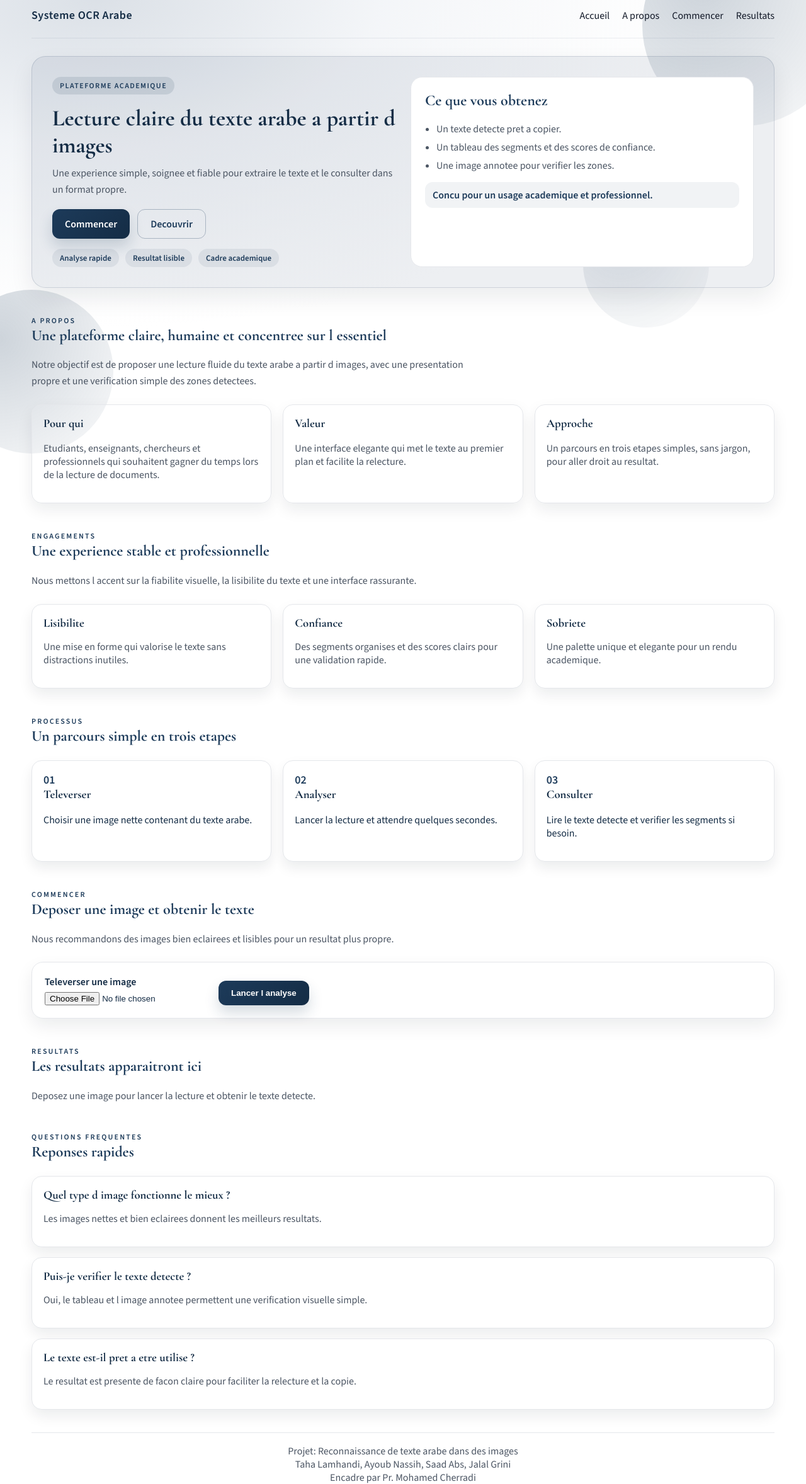
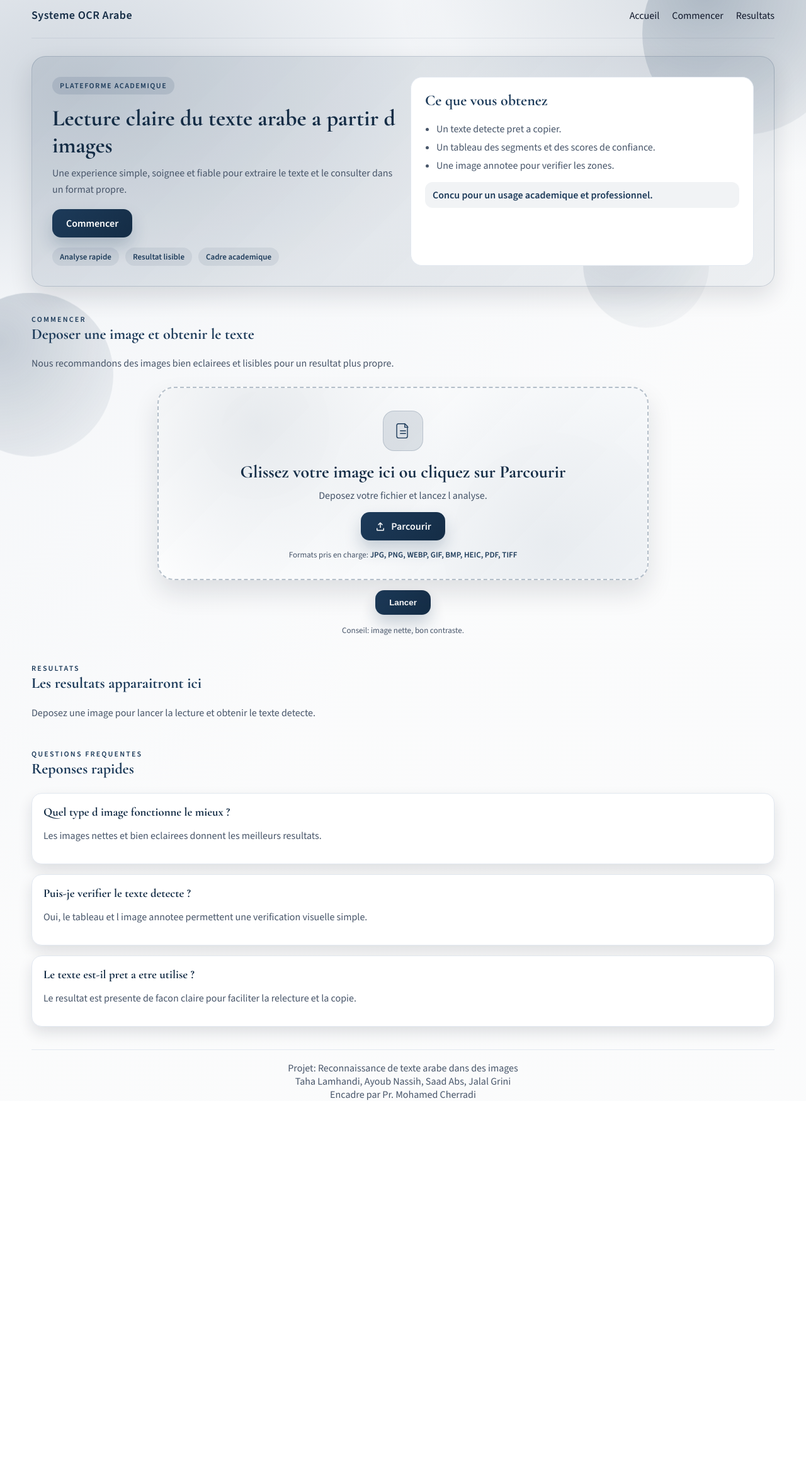
Before and after one commit to TahaLamhandi/Arabic-Darija-OCR-System, a FastAPI app: page / in a window 1280 px wide. Shown: the whole page at 63% size. After the commit the page ends 1747 px from the top, so only its background shows below. Run offline with FastAPI, Linux system fonts and the light colour scheme.

Commit message:
Last Version ever

```diff
--- a/fastapi_app/static/style.css
+++ b/fastapi_app/static/style.css
@@ -1,12 +1,14 @@
 :root {
   --accent: #1d3b5a;
   --accent-strong: #142c45;
-  --accent-soft: rgba(29, 59, 90, 0.08);
-  --ink: #111827;
-  --muted: #4b5563;
-  --line: #e5e7eb;
-  --paper: #f8fafc;
-  --shadow: rgba(15, 23, 42, 0.08);
+  --accent-soft: rgba(29, 59, 90, 0.12);
+  --accent-warm: #1d3b5a;
+  --accent-warm-strong: #142c45;
+  --ink: #0f172a;
+  --muted: #475569;
+  --line: #e2e8f0;
+  --paper: #fbfbf9;
+  --shadow: rgba(15, 23, 42, 0.12);
 }
 
 * {
@@ -18,8 +20,9 @@ body {
   font-family: "Source Sans 3", "Segoe UI", sans-serif;
   color: var(--ink);
   background:
-    radial-gradient(1000px 520px at 12% 0%, rgba(29, 59, 90, 0.12) 0%, rgba(29, 59, 90, 0.02) 45%, #ffffff 100%),
-    linear-gradient(135deg, #f5f7fa 0%, #ffffff 60%);
+    radial-gradient(900px 520px at 88% 0%, rgba(29, 59, 90, 0.14) 0%, rgba(29, 59, 90, 0) 55%),
+    radial-gradient(1000px 620px at 10% 8%, rgba(29, 59, 90, 0.18) 0%, rgba(29, 59, 90, 0.02) 60%),
+    linear-gradient(140deg, #f6f8fb 0%, #ffffff 55%);
 }
 
 .backdrop {
@@ -36,6 +39,7 @@ body {
   background: radial-gradient(circle at 30% 30%, rgba(29, 59, 90, 0.22), rgba(29, 59, 90, 0.02));
   filter: blur(0px);
   color: var(--accent-strong);
+  animation: float 12s ease-in-out infinite;
 }
 
 .orb-1 {
@@ -50,6 +54,7 @@ body {
   height: 260px;
   bottom: 80px;
   left: -80px;
+  animation-delay: -3s;
 }
 
 .orb-3 {
@@ -59,6 +64,7 @@ body {
   right: 12%;
   color: var(--accent-strong);
   opacity: 0.6;
+  animation-delay: -6s;
 }
 
 h1, h2, h3 {
@@ -111,8 +117,8 @@ h2 {
   gap: 24px;
   padding: 32px;
   border-radius: 22px;
-  background: var(--accent-soft);
-  border: 1px solid rgba(29, 59, 90, 0.15);
+  background: linear-gradient(135deg, rgba(29, 59, 90, 0.12), rgba(29, 59, 90, 0.06));
+  border: 1px solid rgba(29, 59, 90, 0.18);
   box-shadow: 0 16px 36px var(--shadow);
 }
 
@@ -307,19 +313,113 @@ h2 {
   color: var(--accent);
 }
 
-.upload-card {
-  background: #ffffff;
-  border-radius: 18px;
-  padding: 20px;
-  border: 1px solid var(--line);
-  box-shadow: 0 12px 28px var(--shadow);
+.upload-section {
+  display: grid;
+  gap: 16px;
 }
 
-.form {
-  display: flex;
+.upload-form {
+  display: grid;
   gap: 16px;
-  flex-wrap: wrap;
-  align-items: end;
+  justify-items: center;
+  position: relative;
+}
+
+.upload-card {
+  width: min(780px, 100%);
+  background: linear-gradient(135deg, rgba(255, 255, 255, 0.98), rgba(248, 250, 252, 0.94));
+  border-radius: 26px;
+  padding: 36px 28px 30px;
+  border: 2px dashed rgba(29, 59, 90, 0.32);
+  box-shadow: 0 20px 40px var(--shadow);
+  position: relative;
+  overflow: hidden;
+  text-align: center;
+}
+
+.upload-card::before {
+  content: "";
+  position: absolute;
+  inset: 0;
+  background: radial-gradient(circle at 20% 20%, rgba(29, 59, 90, 0.1), transparent 45%),
+    radial-gradient(circle at 80% 80%, rgba(29, 59, 90, 0.08), transparent 55%);
+  pointer-events: none;
+}
+
+.doc-icon {
+  width: 64px;
+  height: 64px;
+  border-radius: 18px;
+  display: grid;
+  place-items: center;
+  margin: 0 auto 16px;
+  background: rgba(29, 59, 90, 0.12);
+  color: var(--accent);
+  box-shadow: inset 0 0 0 1px rgba(29, 59, 90, 0.18);
+}
+
+.doc-icon svg {
+  width: 34px;
+  height: 34px;
+}
+
+.upload-card h1 {
+  font-size: 28px;
+  margin-bottom: 10px;
+  color: var(--accent-strong);
+}
+
+.upload-sub {
+  margin: 0 0 16px;
+  color: var(--muted);
+}
+
+.formats {
+  margin: 14px 0 0;
+  font-size: 13px;
+  color: var(--muted);
+}
+
+.format-list {
+  color: var(--accent);
+  font-weight: 600;
+}
+
+.btn-icon {
+  display: inline-flex;
+  width: 18px;
+  height: 18px;
+  margin-right: 8px;
+}
+
+.btn-icon svg {
+  width: 18px;
+  height: 18px;
+}
+
+.btn-submit {
+  padding: 12px 30px;
+}
+
+.upload-note {
+  text-align: center;
+}
+
+.file-input {
+  position: absolute;
+  width: 1px;
+  height: 1px;
+  padding: 0;
+  margin: -1px;
+  overflow: hidden;
+  clip: rect(0, 0, 0, 0);
+  border: 0;
+}
+
+.fine-print {
+  margin: 0;
+  font-size: 13px;
+  color: var(--muted);
 }
 
 .field {
@@ -337,19 +437,39 @@ label {
   background: linear-gradient(135deg, var(--accent), var(--accent-strong));
   color: #ffffff;
   border: none;
-  padding: 12px 20px;
-  border-radius: 12px;
+  padding: 12px 22px;
+  border-radius: 14px;
   font-weight: 600;
   cursor: pointer;
   text-decoration: none;
   display: inline-flex;
   align-items: center;
   justify-content: center;
-  box-shadow: 0 12px 22px rgba(29, 59, 90, 0.18);
+  box-shadow: 0 14px 26px rgba(29, 59, 90, 0.22);
+  transition: transform 0.2s ease, box-shadow 0.2s ease, filter 0.2s ease;
 }
 
 .btn:hover {
-  filter: brightness(0.95);
+  filter: brightness(1.02);
+  transform: translateY(-1px);
+  box-shadow: 0 18px 30px rgba(29, 59, 90, 0.28);
+}
+
+.btn:active {
+  transform: translateY(0);
+}
+
+.btn-primary {
+  background: linear-gradient(135deg, var(--accent), var(--accent-strong));
+}
+
+.btn-upload {
+  background: linear-gradient(135deg, var(--accent-warm), var(--accent-warm-strong));
+  box-shadow: 0 14px 26px rgba(29, 59, 90, 0.24);
+}
+
+.btn-upload:hover {
+  box-shadow: 0 18px 32px rgba(29, 59, 90, 0.3);
 }
 
 .btn.ghost {
@@ -518,6 +638,11 @@ tbody tr:hover {
   to { opacity: 1; transform: translateY(0); }
 }
 
+@keyframes float {
+  0%, 100% { transform: translateY(0); }
+  50% { transform: translateY(14px); }
+}
+
 @media (max-width: 820px) {
   .site-header {
     flex-direction: column;
@@ -529,13 +654,18 @@ tbody tr:hover {
   .hero h1 {
     font-size: 30px;
   }
+  .upload-card {
+    padding: 28px 20px;
+  }
+  .upload-card h1 {
+    font-size: 24px;
+  }
+  .btn-submit {
+    width: min(320px, 100%);
+  }
 }
 
 @media (max-width: 640px) {
-  .form {
-    flex-direction: column;
-    align-items: stretch;
-  }
   .nav {
     gap: 12px;
   }
--- a/fastapi_app/templates/index.html
+++ b/fastapi_app/templates/index.html
@@ -20,7 +20,6 @@
       <div class="brand">Systeme OCR Arabe</div>
       <nav class="nav">
         <a href="#accueil">Accueil</a>
-        <a href="#apropos">A propos</a>
         <a href="#demarrer">Commencer</a>
         <a href="#resultats">Resultats</a>
       </nav>
@@ -33,7 +32,6 @@
         <p class="subtitle">Une experience simple, soignee et fiable pour extraire le texte et le consulter dans un format propre.</p>
         <div class="hero-actions">
           <a class="btn" href="#demarrer">Commencer</a>
-          <a class="btn ghost" href="#apropos">Decouvrir</a>
         </div>
         <div class="hero-pills">
           <span>Analyse rapide</span>
@@ -52,92 +50,46 @@
       </div>
     </section>
 
-    <section id="apropos" class="section fade">
-      <div class="section-head">
-        <span class="eyebrow">A propos</span>
-        <h2>Une plateforme claire, humaine et concentree sur l essentiel</h2>
-        <p>Notre objectif est de proposer une lecture fluide du texte arabe a partir d images, avec une presentation propre et une verification simple des zones detectees.</p>
-      </div>
-      <div class="section-grid">
-        <div class="info-card">
-          <h3>Pour qui</h3>
-          <p>Etudiants, enseignants, chercheurs et professionnels qui souhaitent gagner du temps lors de la lecture de documents.</p>
-        </div>
-        <div class="info-card">
-          <h3>Valeur</h3>
-          <p>Une interface elegante qui met le texte au premier plan et facilite la relecture.</p>
-        </div>
-        <div class="info-card">
-          <h3>Approche</h3>
-          <p>Un parcours en trois etapes simples, sans jargon, pour aller droit au resultat.</p>
-        </div>
-      </div>
-    </section>
-
-    <section class="section fade">
-      <div class="section-head">
-        <span class="eyebrow">Engagements</span>
-        <h2>Une experience stable et professionnelle</h2>
-        <p>Nous mettons l accent sur la fiabilite visuelle, la lisibilite du texte et une interface rassurante.</p>
-      </div>
-      <div class="engagements">
-        <div class="engagement-card">
-          <h3>Lisibilite</h3>
-          <p>Une mise en forme qui valorise le texte sans distractions inutiles.</p>
-        </div>
-        <div class="engagement-card">
-          <h3>Confiance</h3>
-          <p>Des segments organises et des scores clairs pour une validation rapide.</p>
-        </div>
-        <div class="engagement-card">
-          <h3>Sobriete</h3>
-          <p>Une palette unique et elegante pour un rendu academique.</p>
-        </div>
-      </div>
-    </section>
-
-    <section class="section fade">
-      <div class="section-head">
-        <span class="eyebrow">Processus</span>
-        <h2>Un parcours simple en trois etapes</h2>
-      </div>
-      <div class="steps">
-        <div class="step">
-          <div class="step-index">01</div>
-          <h3>Televerser</h3>
-          <p>Choisir une image nette contenant du texte arabe.</p>
-        </div>
-        <div class="step">
-          <div class="step-index">02</div>
-          <h3>Analyser</h3>
-          <p>Lancer la lecture et attendre quelques secondes.</p>
-        </div>
-        <div class="step">
-          <div class="step-index">03</div>
-          <h3>Consulter</h3>
-          <p>Lire le texte detecte et verifier les segments si besoin.</p>
-        </div>
-      </div>
-    </section>
-
     <section id="demarrer" class="section fade">
       <div class="section-head">
         <span class="eyebrow">Commencer</span>
         <h2>Deposer une image et obtenir le texte</h2>
         <p>Nous recommandons des images bien eclairees et lisibles pour un resultat plus propre.</p>
       </div>
-      <div class="upload-card">
-        <form action="/ocr" method="post" enctype="multipart/form-data" class="form">
-          <div class="field">
-            <label for="file">Televerser une image</label>
-            <input id="file" name="file" type="file" accept="image/*" required />
+      <section class="upload-section">
+        <form action="/ocr" method="post" enctype="multipart/form-data" class="upload-form" id="upload-form">
+          <div class="upload-card" id="drop-zone">
+            <div class="doc-icon" aria-hidden="true">
+              <svg viewBox="0 0 48 48" role="presentation" focusable="false">
+                <path d="M14 8h14l6 6v22a4 4 0 0 1-4 4H14a4 4 0 0 1-4-4V12a4 4 0 0 1 4-4z" fill="none" stroke="currentColor" stroke-width="2" />
+                <path d="M28 8v8h8" fill="none" stroke="currentColor" stroke-width="2" />
+                <path d="M18 24h12M18 30h12" fill="none" stroke="currentColor" stroke-width="2" stroke-linecap="round" />
+              </svg>
+            </div>
+            <h1>Glissez votre image ici ou cliquez sur Parcourir</h1>
+            <p class="upload-sub">Deposez votre fichier et lancez l analyse.</p>
+            <input id="file" name="file" type="file" accept=".jpg,.jpeg,.png,.webp,.gif,.bmp,.heic,.pdf,.tiff" class="file-input" required />
+            <label for="file" class="btn btn-primary">
+              <span class="btn-icon" aria-hidden="true">
+                <svg viewBox="0 0 24 24" role="presentation" focusable="false">
+                  <path d="M12 4v10m0-10l-4 4m4-4l4 4" fill="none" stroke="currentColor" stroke-width="2" stroke-linecap="round" stroke-linejoin="round" />
+                  <path d="M5 16v3a1 1 0 0 0 1 1h12a1 1 0 0 0 1-1v-3" fill="none" stroke="currentColor" stroke-width="2" stroke-linecap="round" />
+                </svg>
+              </span>
+              Parcourir
+            </label>
+            <p class="formats">
+              Formats pris en charge:
+              <span class="format-list">JPG, PNG, WEBP, GIF, BMP, HEIC, PDF, TIFF</span>
+            </p>
           </div>
-          <button class="btn" type="submit">Lancer l analyse</button>
+          <button class="btn btn-primary btn-submit" type="submit">Lancer</button>
+          <p class="fine-print upload-note">Conseil: image nette, bon contraste.</p>
         </form>
         {% if error %}
         <div class="error">Service temporairement indisponible. Merci de reessayer.</div>
         {% endif %}
-      </div>
+      </section>
     </section>
 
     {% if results %}
@@ -191,7 +143,6 @@
       </div>
     </section>
     {% endif %}
-
     <section class="section fade">
       <div class="section-head">
         <span class="eyebrow">Questions frequentes</span>
```
